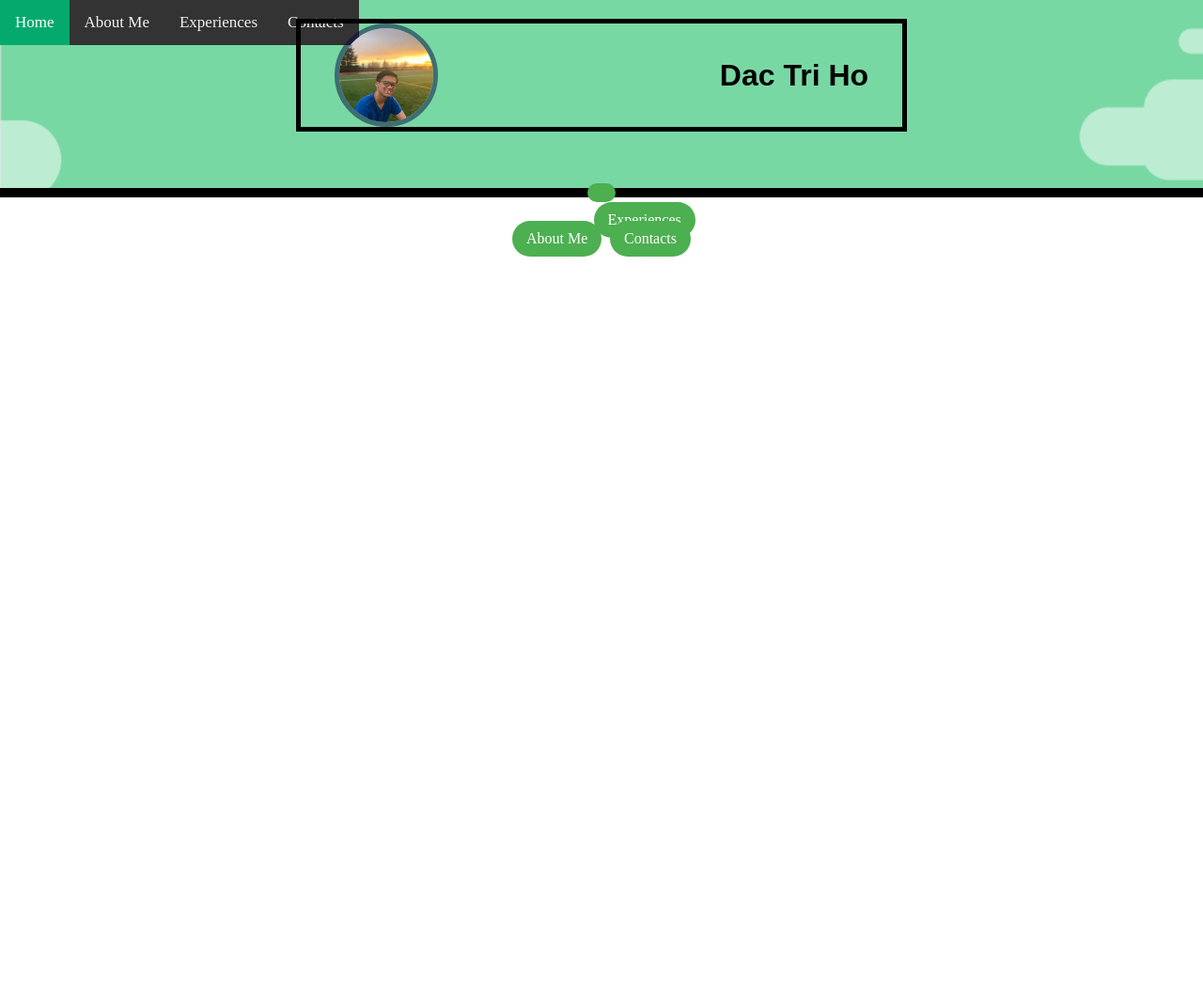
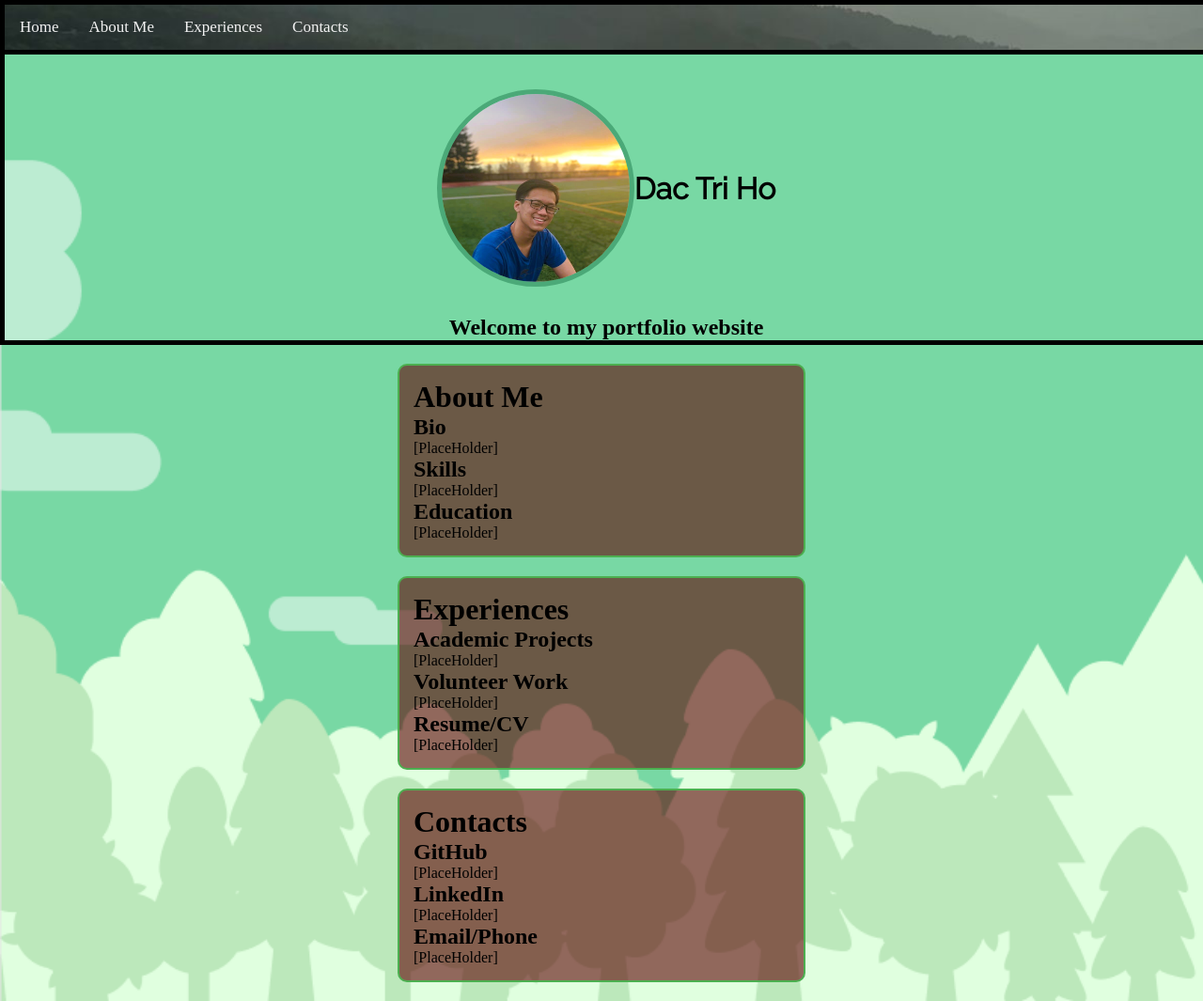
Before and after one commit to DacTriHo/DacTriHo.github.io, a plain HTML site: page index.html in a window 1280 px wide. Shown: the whole page at 94% size. Before the commit the page ends 800 px from the top, so only its background shows below. Drawn offline with Linux system fonts and the light colour scheme.

Commit message:
fix: home section clipping with navbar

```diff
--- a/index.html
+++ b/index.html
@@ -3,6 +3,7 @@
   <head>
     <meta charset="UTF-8">
     <meta name="viewport" content="width=device-width, initial-scale=1.0">
+    <link href="https://fonts.googleapis.com/css?family=Raleway" rel="stylesheet">
     <title>Tri Portfolio</title>
     <link href="style.css" rel="stylesheet"/>
     <link rel="icon" href="images/favicon.ico" type="image/x-icon" />
@@ -10,7 +11,7 @@
   <body>
     <!--Top Nav Bar-->
     <div class="topnav">
-      <a class="active" href="#home">Home</a>
+      <a href="#home">Home</a>
       <a href="#about">About Me</a>
       <a href="#experiences">Experiences</a>
       <a href="#contacts">Contacts</a>
@@ -23,14 +24,8 @@
         <img src="images/Me.jpg" alt="My Photo" class="profile-photo">
         <h1 class="my-name">Dac Tri Ho</h1>
       </div>
-
-      <!--The Tree-->
-      <div class="tree-container">
-        <div class="nest">
-          <div class="nest nest1" onclick="showSection('about')">About Me</div>
-          <div class="nest nest2" onclick="showSection('experiences')">Experiences</div>
-          <div class="nest nest3" onclick="showSection('contacts')">Contacts</div>
-        </div>
+      <div class="overview">
+        <h2>Welcome to my portfolio website</h2>
       </div>
     </div>
 
@@ -61,15 +56,18 @@
       <!--Contacts-->
       <div class="section" id="contacts">
         <h1>Contacts</h1>
+        <div class="content">
+          <div id="github">
             <h2>GitHub</h2>
             <p>[PlaceHolder]</p>
+          </div>
           <h2>LinkedIn</h2>
           <p>[PlaceHolder]</p>
           <h2>Email/Phone</h2>
           <p>[PlaceHolder]</p>
         </div>
       </div>
+    </div>
 
-    <script src="script.js"></script>
   </body>
 </html>
--- a/script.js
+++ /dev/null
@@ -1,10 +0,0 @@
-function showSection(sectionId){
-    let section = document.getElementById(sectionId);
-    // Hide Sections
-    document.querySelectorAll('.section').forEach(section => {
-        section.computedStyleMap.display = 'none';
-    });
-
-    // Show Sections
-    section.style.display = 'block';
-}
--- a/style.css
+++ b/style.css
@@ -4,14 +4,23 @@
     margin: 0;
 }
 
+body {
+    background-image: url('images/Cover.png');
+    background-repeat: no-repeat;
+    background-attachment: relative;
+    background-size: cover;
+}
+
 /*NAV BAR*/
 .topnav {
-    background-color: #333;
+    background-image: url(images/Sunset.jpg);
+    background-size: cover;
+    background-position: left center;
     overflow: hidden;
     position: fixed;
-    margin: 0px;
-    top: 0;
-    width: vw;
+    width: 100vw;
+    border: solid 5px;
+    z-index: 1000;
 }
 .topnav a {
     float: left;
@@ -25,22 +34,16 @@
     background-color: #ddd;
     color: black;
 }
-.topnav a.active {
-    background-color: #04AA6D;
-    color: white;
-}
 
 /*HOME*/
 #home {
-    background-image: url('images/Cover.png');
-    background-repeat: no-repeat;
-    background-attachment: fixed;
-    background-size: cover;
-    display: flex;
-    justify-content: center;
-    align-items: center;
-    width: vw;
-    height: fit-content;
+    padding-top: 70px;
+    display: grid;
+    place-items: center;
+    align-content: center;
+    width: 100vw;
+    min-height: 100vht;
+    border: solid 5px;
 }
 /*Photo and Name*/
 .header {
@@ -50,56 +53,22 @@
     margin-bottom: 30px;
     width: 50%;
     justify-content: center;
-    position: absolute;
-    top: 0;
-    border: solid 5px;
+    position: relative;
 }
 .profile-photo {
-    width: 100px;
-    height: 100px;
-    border: solid 5px rgba(10, 10, 68, 0.516);
+    width: 200px;
+    height: 200px;
+    border: solid 5px rgba(5, 96, 51, 0.388);
     border-radius: 50%;
-    margin-right: 300px;
 }
 .my-name {
-    font-family: sans-serif;
+    font-family: 'Raleway';
 }
-
-/*The Tree*/
-.tree-container {
-    background-image: url('images/Main-Tree.png');
-    background-repeat: no-repeat;
-    background-size: contain;
-    background-position: center;
-    width: 100%;
-    height: 100%;
-    display: flex;
-    justify-content: center;
-    align-items: center;
-    margin-top: 200px;
-    border: solid 5px;
-}
-
-.nest {
-    background-color: #4CAF50;
-    color: white;
-    position: absolute;
-    border-radius: 20px;
-    padding: 10px 15px;
-    cursor: pointer;
-    transition: transform 0.3s;
-}
-.nest:hover {
-    transform: scale(1.1);
-}
-.nest1 { top: 40px; left: -80px; }
-.nest2 { top: 20px; left: 22%; }
-.nest3 { top: 40px; right: -80px; }
 
 /*Sections*/
 .section {
-    display: none;
-    background: white;
+    display: block;
+    background: rgba(100, 15, 15, 0.627);
     text-align: left;
     width: 80%;
     max-width: 400px;
```
Lines whose indentation alone changed are shown as unchanged.
